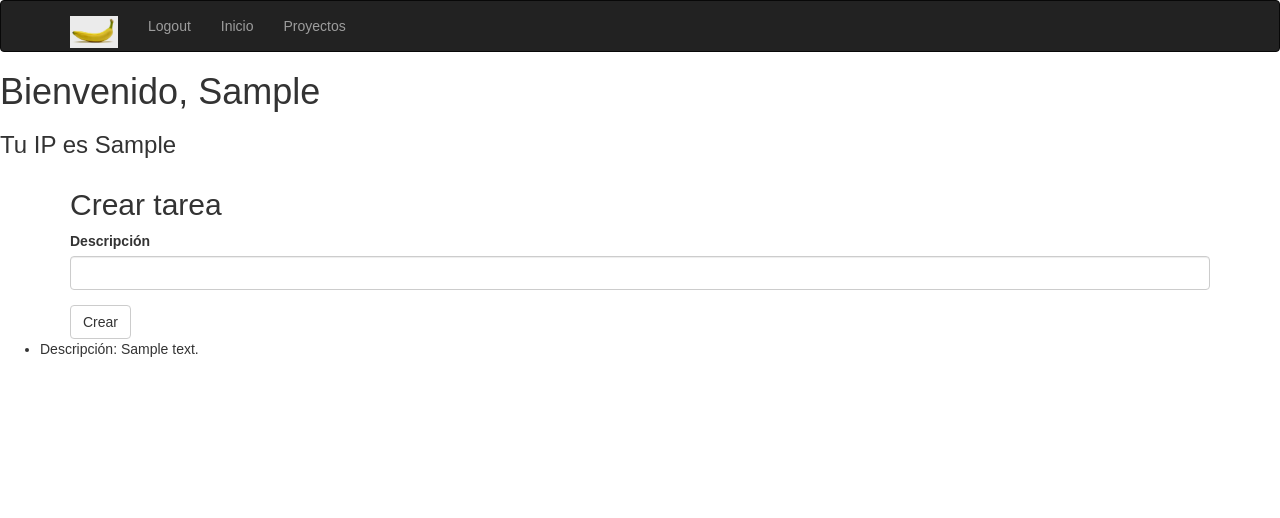
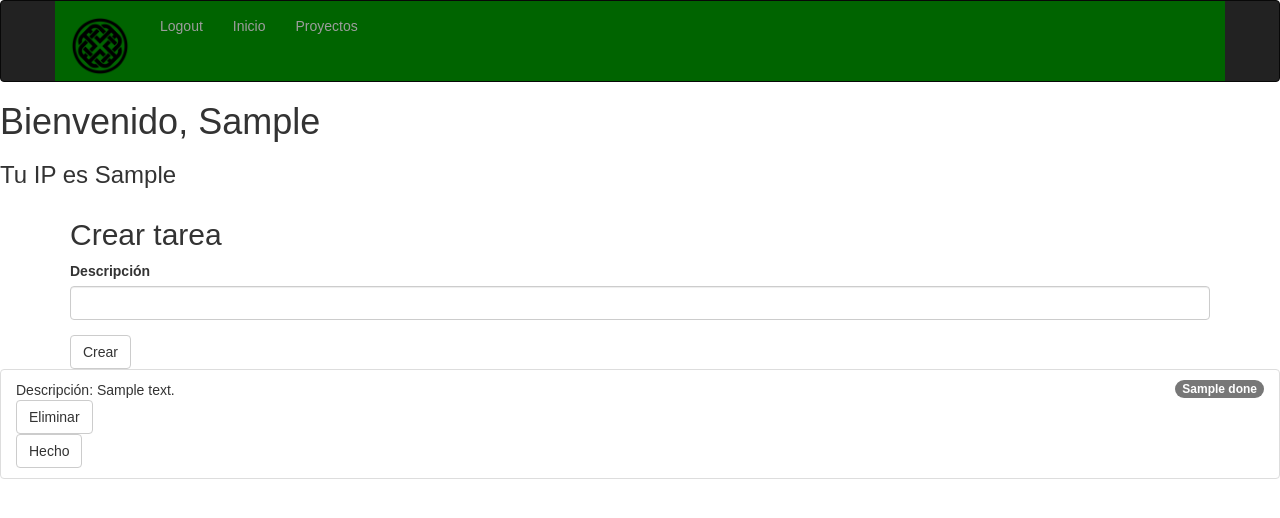
Before and after one commit to rodragon737/TodoPY, a Flask app: template app/templates/hello.html in a window 1280 px wide. Shown: the top 518 px of the page. Run offline with Flask 3, Linux system fonts and the light colour scheme; a user stored in the database is signed in; the template is opened without the code that fills it: values that come from a table or form of the project are taken from there, most other values are stand-ins (such as "Sample title", 1, 10 or a date in 2020); some libraries are stand-ins or nearby versions.

Commit message:
Todos realizados

```diff
--- a/app/firestore_service.py
+++ b/app/firestore_service.py
@@ -7,7 +7,7 @@ firebase_admin.initialize_app(credential)
 
 db = firestore.client()
 
-##db.collection("users").document("rodrigo").delete() ##borrar usuarios
+##db.collection("users").document("jose").delete() ##borrar usuarios
 ##db.collection("users").document("rodrigo").collection("todos").document("PnvrIbqBdXdkxPsDNRlW").delete()
 
 def get_users():
@@ -25,4 +25,18 @@ def get_todos(user_id):
 
 def put_todo(user_id, description):
     todos_collection_ref = db.collection('users').document(user_id).collection('todos')
-    todos_collection_ref.add({'description': description})
+    todos_collection_ref.add({'description': description, 'done':False})
+
+def delete_todo(user_id, todo_id):
+    todo_ref = _get_todo_ref(user_id, todo_id) #referencia corta con formato
+    todo_ref.delete()
+    # return db.collection('users').document(user_id).collection('todos').document(todo_id).delete() #borrado directo
+    # todo_ref = db.collection("users").document(user_id).collection("todos").document(todo_id) # refrencia larga
+
+def update_todo(user_id, todo_id, done):
+    todo_done = not bool(done)
+    todo_ref = _get_todo_ref(user_id, todo_id)
+    todo_ref.update({'done': todo_done})
+
+def _get_todo_ref(user_id, todo_id):
+    return db.document('users/{}/todos/{}'.format(user_id, todo_id))
--- a/app/forms.py
+++ b/app/forms.py
@@ -10,3 +10,9 @@ class LoginForm(FlaskForm):
 class TodoForm(FlaskForm):
     description = StringField('Descripción', validators=[DataRequired()])
     submit = SubmitField('Crear')
+
+class DeleteToDoForm(FlaskForm):
+    submit=SubmitField("Eliminar")
+
+class UpdateToDoForm(FlaskForm):
+    submit=SubmitField("Hecho")
--- a/app/templates/hello.html
+++ b/app/templates/hello.html
@@ -24,9 +24,9 @@
         {{ wtf.quick_form(todo_form) }}
     </div>
 
-    <ul>
+    <ul class="list-group">
         {% for todo in todos %}
-            {{ macros.render_todo(todo) }}
+        {{ macros.render_todo(todo, delete_form, update_form) }}
         {% endfor %}
     </ul>
     {% endblock %}
--- a/app/templates/macros.html
+++ b/app/templates/macros.html
@@ -1,3 +1,13 @@
-{% macro render_todo(todo) %}
-    <li>Descripción: {{ todo.to_dict().description }}</li>
+{% import 'bootstrap/wtf.html' as wtf %}
+
+{% macro render_todo(todo, delete_form, update_form) %}
+    <li class="list-group-item">
+        <span class="badge">{{ todo.to_dict().done }}</span>
+        Descripción: {{ todo.to_dict().description }}
+
+        {{ wtf.quick_form(delete_form, action=url_for('delete', todo_id=todo.id))}}
+
+        {{ wtf.quick_form(update_form, action=url_for('update', todo_id=todo.id, done=todo.to_dict().done))}}
+
+    </li>
 {% endmacro %}
--- a/app/templates/navbar.html
+++ b/app/templates/navbar.html
@@ -1,5 +1,5 @@
 <div class="navbar navbar-inverse" role="navigation">
-    <div class="container">
+    <div class="container" style="height: 80px; background-color:darkgreen">
         <div class="navbar-header">
             <button type="button"
                     class="navbar-toggle"
@@ -12,8 +12,8 @@
             </button>
             <a class="navbar-brand" href="{{ url_for('index') }}">
                 <img src="{{ url_for('static', filename='images/doc4x4.png') }}"
-                     style="max-width: 48px"
-                     alt="Platzi logo">
+                     style="max-width: 60px"
+                     alt="TodoApp Logo">
             </a>
         </div>
 
--- a/main.py
+++ b/main.py
@@ -4,8 +4,8 @@ from flask import request, make_response, redirect, render_template, session, ur
 from flask_login import login_required, current_user
 # from werkzeug.security import generate_password_hash
 from app import create_app
-from app.forms import TodoForm
-from app.firestore_service import get_users, get_todos, put_todo
+from app.forms import TodoForm, DeleteToDoForm, UpdateToDoForm
+from app.firestore_service import update_todo, get_todos, put_todo, delete_todo
 
 app = create_app()
 ## BUILD APP ./app/__init__.py
@@ -42,12 +42,17 @@ def hello():
     user_ip = session.get('user_ip')
     username = current_user.id
     todo_form = TodoForm()
+    delete_form = DeleteToDoForm()
+    update_form = UpdateToDoForm()
 
     context = {
         'user_ip': user_ip,
         'todos': get_todos(user_id=username),
         'username': username,
         'todo_form' : todo_form,
+        'delete_form': delete_form,
+        'update_form': update_form,
+
     }
 
     if todo_form.validate_on_submit():
@@ -58,3 +63,20 @@ def hello():
         return redirect(url_for('hello'))
 
     return render_template('hello.html', **context)
+
+@app.route('/todos/delete/<todo_id>', methods=['POST'])
+def delete(todo_id):
+    user_id = current_user.id
+    delete_todo(user_id=user_id,todo_id=todo_id)
+
+    return redirect(url_for('hello'))
+
+@app.route('/todos/update/<todo_id>/<int:done>', methods=['POST'])
+def update(todo_id, done):
+    user_id = current_user.id
+
+    # print('DONE', done)
+
+    update_todo(user_id=user_id, todo_id=todo_id, done=done)
+
+    return redirect(url_for('hello'))
```
Also changed, not shown: app/static/images/doc4X4.png.
